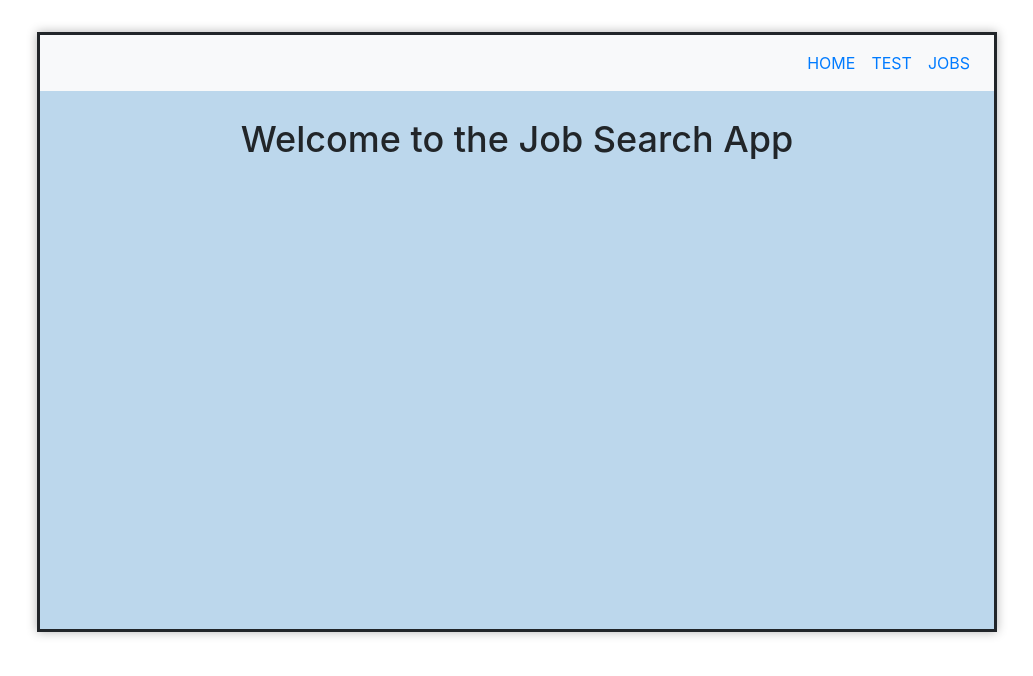
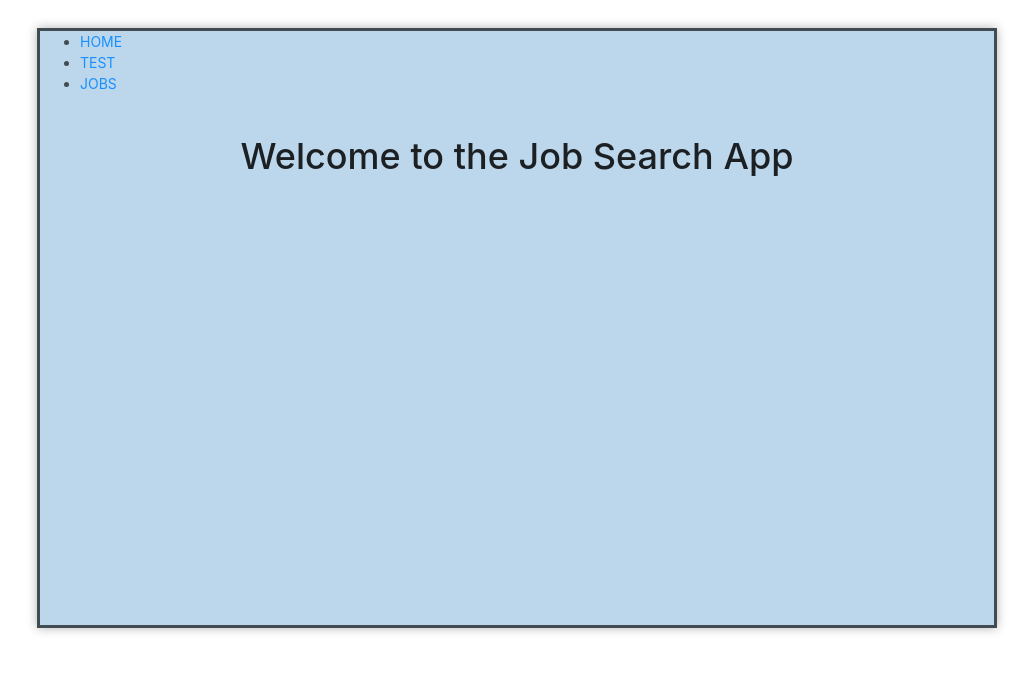
Before and after one commit to BrownCow371/job-search-app-mern, a React (Create React App) app: page / in a window 1280 px wide. Shown: the top 676 px of the page, without its empty margins (123-1156 px from the left). Built offline with nearby package versions, Linux system fonts and the light colour scheme; no server answers.

Commit message:
add ant design library and remove boostrap and reactstrap libraries

```diff
--- a/package.json
+++ b/package.json
@@ -4,8 +4,8 @@
   "private": true,
   "proxy": "http://localhost:3001",
   "dependencies": {
+    "antd": "^3.13.2",
     "body-parser": "^1.18.3",
-    "bootstrap": "^4.2.1",
     "cors": "^2.8.5",
     "dotenv": "^6.2.0",
     "express": "^4.16.4",
@@ -17,7 +17,6 @@
     "react-redux": "^6.0.0",
     "react-router-dom": "^4.3.1",
     "react-scripts": "2.1.2",
-    "reactstrap": "^7.1.0",
     "redux": "^4.0.1",
     "redux-thunk": "^2.3.0"
   },
--- a/src/index.css
+++ b/src/index.css
@@ -1,3 +1,5 @@
+@import '~antd/dist/antd.css';
+
 body {
   margin: 0;
   padding: 0;
--- a/src/index.js
+++ b/src/index.js
@@ -1,5 +1,3 @@
-import 'bootstrap/dist/css/bootstrap.min.css';
-// import 'bootstrap/dist/css/bootstrap-theme.min.css';
 import React from 'react';
 import ReactDOM from 'react-dom';
 import {Provider} from 'react-redux';
```
Also changed, not shown: 1 other file (tests, documents, lock files or other folders).
